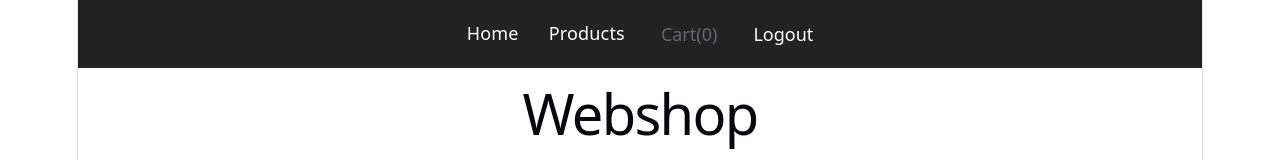
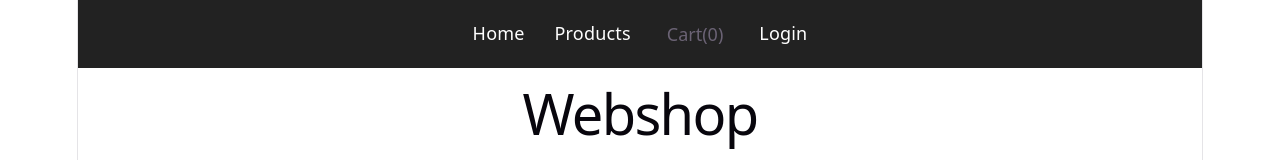
Before and after one commit to L2025S/webshop-frontend, a React (Vite) app: page / in a window 1280 px wide. Shown: the top 160 px of the page. Built offline with nearby package versions, Linux system fonts and the light colour scheme; no server answers.

Commit message:
refactor: enhance authentication handling in Header component

```diff
--- a/src/components/Header.tsx
+++ b/src/components/Header.tsx
@@ -1,5 +1,6 @@
-import { Link, useNavigate } from "react-router";
+import { Link, useLocation, useNavigate } from "react-router";
 import { isAuthenticated, logout } from "../services/authService";
+import { useEffect, useState } from "react";
 
 type HeaderProps = {
   totalCount: number;
@@ -8,10 +9,16 @@ type HeaderProps = {
 
 function Header({totalCount, onToggleCart}: HeaderProps) {
   const navigate = useNavigate();
-  const authenticated = isAuthenticated();
+  const location = useLocation();
+  const [authenticated, setAuthenticated] = useState(false);
 
-  const handleLogout = () => {
-    logout();
+  useEffect(() => {
+    isAuthenticated().then(setAuthenticated);
+  }, [location]);
+
+  const handleLogout = async () => {
+    await logout();
+    setAuthenticated(false);
     navigate("/login");
   };
 
```
